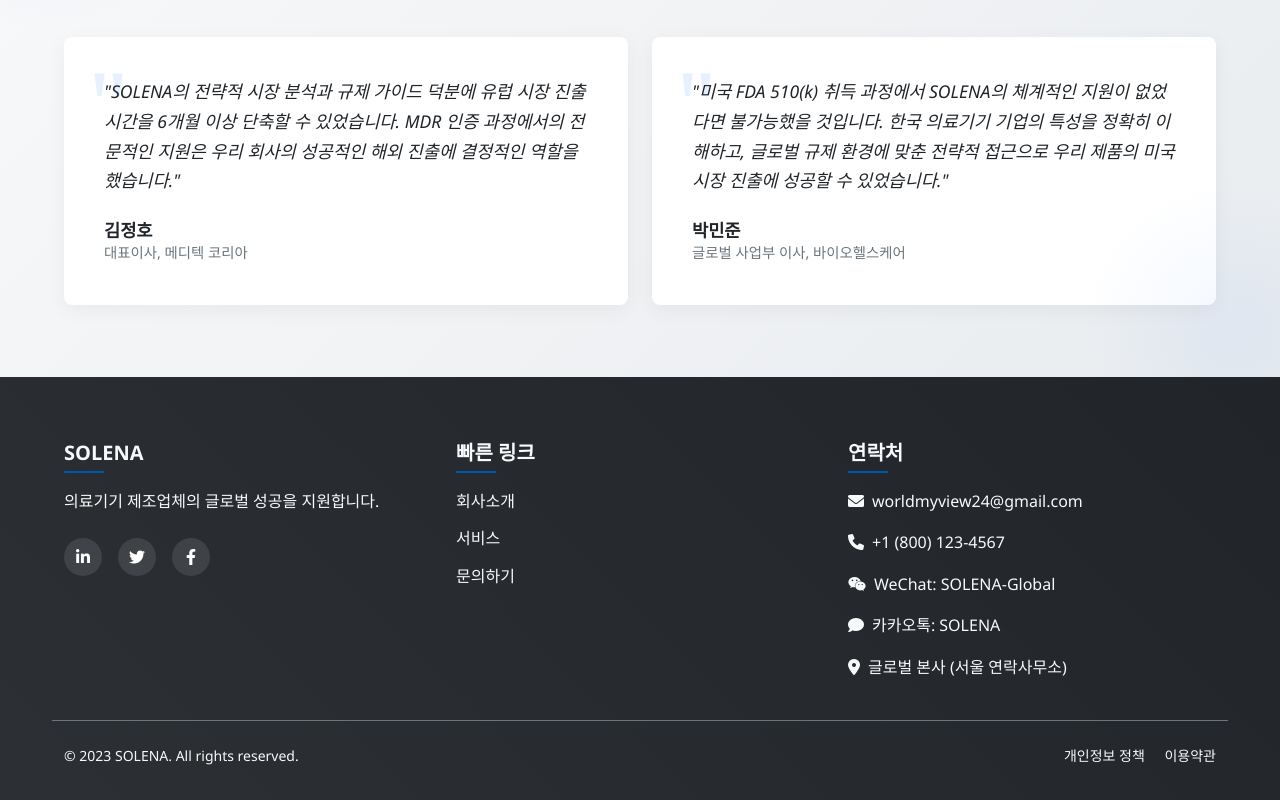
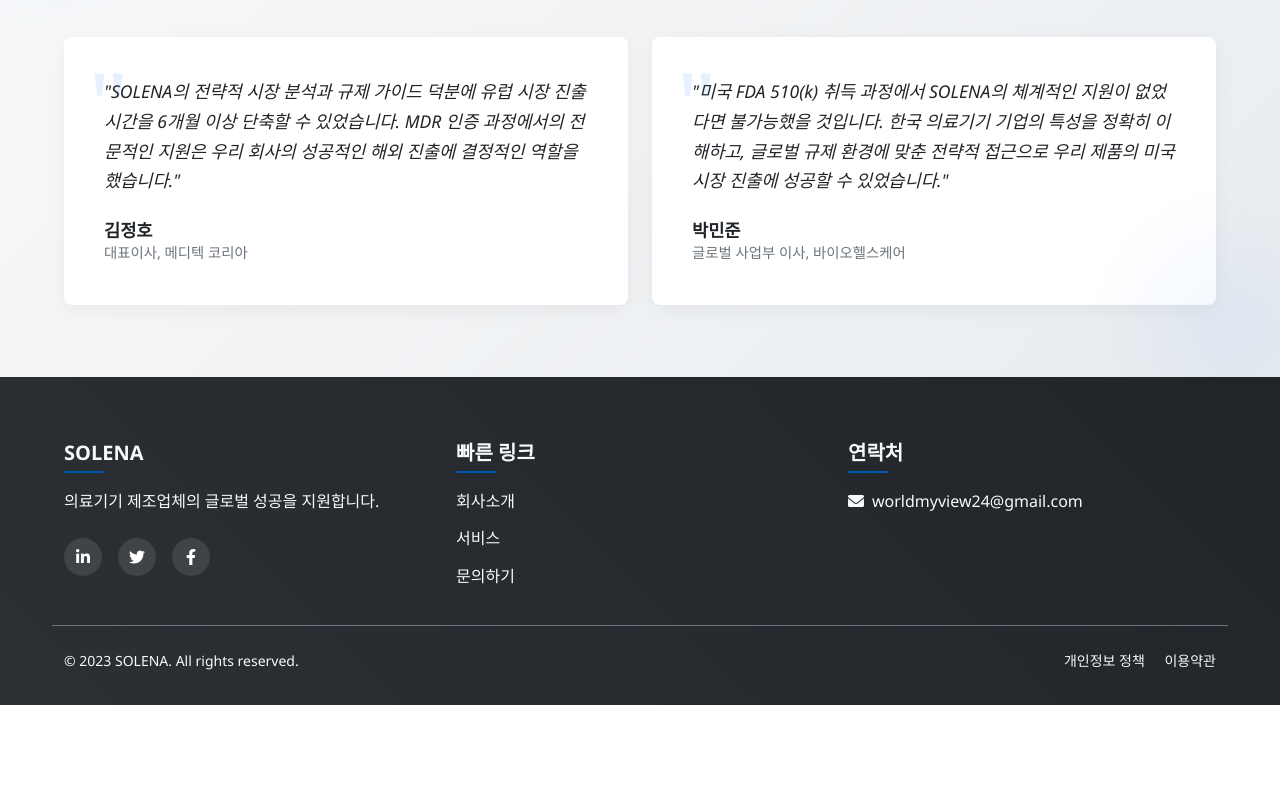
Before and after one commit to solena-art/solenamedical.github.io, a plain HTML site: page ko/index.html in a window 1280 px wide. Shown: the part 1839-2639 px from the top of the page. After the commit the page ends 2544 px from the top, so only its background shows below. Drawn offline with nearby package versions, Linux system fonts and the light colour scheme.

Commit message:
Update index.html

```diff
--- a/ko/index.html
+++ b/ko/index.html
@@ -210,10 +210,7 @@
                 <div class="col-md-4">
                     <h5>연락처</h5>
                     <p><i class="fas fa-envelope me-2"></i><a href="mailto:worldmyview24@gmail.com" class="text-light">worldmyview24@gmail.com</a></p>
-                    <p><i class="fas fa-phone me-2"></i>+1 (800) 123-4567</p>
-                    <p><i class="fab fa-weixin me-2"></i>WeChat: SOLENA-Global</p>
-                    <p><i class="fas fa-comment me-2"></i>카카오톡: SOLENA</p>
-                    <p><i class="fas fa-map-marker-alt me-2"></i>글로벌 본사 (서울 연락사무소)</p>
+
                 </div>
             </div>
             <div class="row mt-4 pt-4 border-top border-secondary">
```
